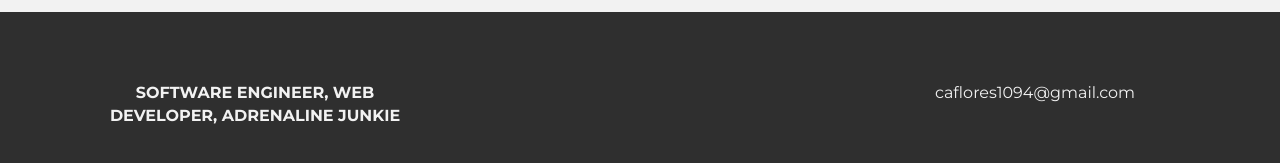
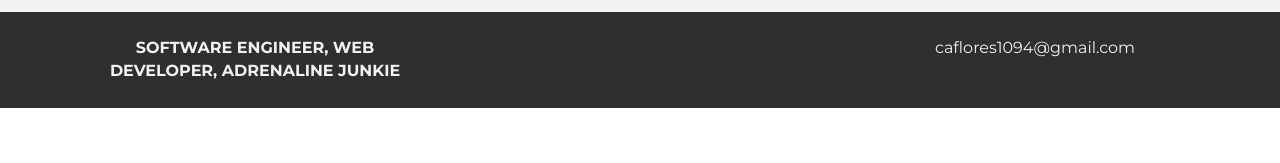
Before and after one commit to caflores1094/carlos-flores-portfolio, a website: page client/index.html in a window 1280 px wide. Shown: the part 631-794 px from the top of the page. Drawn offline with nearby package versions, Linux system fonts and the light colour scheme.

Commit message:
Style change footer

```diff
--- a/client/assets/css/style.css
+++ b/client/assets/css/style.css
@@ -157,8 +157,8 @@ h1, h2, h3, h4, h5, h6 {
 }
 
 #footerwrap {
-	padding-top: 70px;
-	padding-bottom: 50px;
+	padding-top: 25px;
+	padding-bottom: 15px;
 	background-color: #2f2f2f;
 }
 
```
